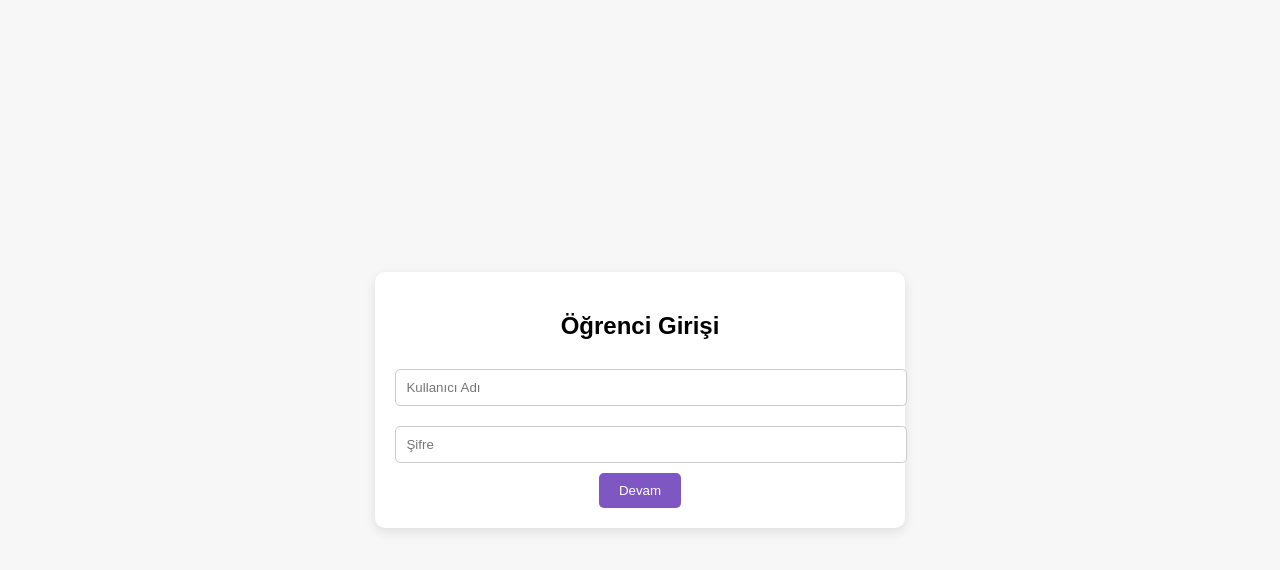
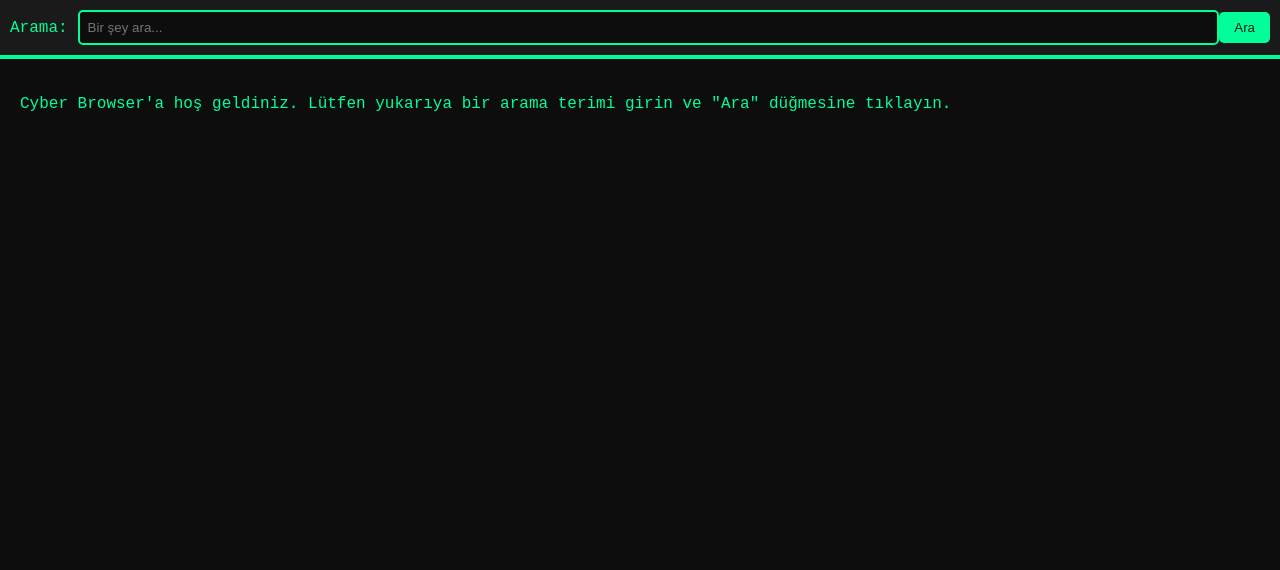
Before and after one commit to close001/cyberteam, a plain HTML site: page marsscore.html in a window 1280 px wide. Drawn offline with Linux system fonts and the light colour scheme.

Commit message:
Update marsscore.html

```diff
--- a/marsscore.html
+++ b/marsscore.html
@@ -3,70 +3,121 @@
 <head>
     <meta charset="UTF-8">
     <meta name="viewport" content="width=device-width, initial-scale=1.0">
-    <title>Öğrenci Girişi</title>
+    <title>Cyber Browser - Arama Motoru</title>
     <style>
         body {
-            font-family: Arial, sans-serif;
+            font-family: 'Courier New', Courier, monospace;
+            background-color: #0d0d0d;
+            color: #00ff99;
             margin: 0;
             padding: 0;
+        }
+        #browser {
             display: flex;
-            justify-content: center;
+            flex-direction: column;
+            height: 100vh;
+        }
+        #top-bar {
+            background-color: #1a1a1a;
+            padding: 10px;
+            display: flex;
+            justify-content: space-between;
             align-items: center;
-            height: 100vh;
-            background-color: #f7f7f7;
+            border-bottom: 2px solid #00ff99;
         }
-        .container {
-            text-align: center;
-            background-color: white;
-            padding: 20px;
-            border-radius: 10px;
-            box-shadow: 0px 4px 12px rgba(0, 0, 0, 0.1);
+        #search-bar {
+            flex: 1;
+            margin-left: 10px;
+            padding: 8px;
+            background-color: #0d0d0d;
+            color: #00ff99;
+            border: 2px solid #00ff99;
+            border-radius: 5px;
         }
-        input[type="text"], input[type="password"] {
-            width: 100%;
-            padding: 10px;
-            margin: 10px 0;
-            border-radius: 5px;
-            border: 1px solid #ccc;
-        }
-        button {
-            background-color: #7e57c2;
-            color: white;
-            padding: 10px 20px;
+        #search-button {
+            padding: 8px 15px;
+            background-color: #00ff99;
+            color: #1a1a1a;
             border: none;
             border-radius: 5px;
             cursor: pointer;
+            transition: background-color 0.2s ease;
         }
-        button:hover {
-            background-color: #6c47b3;
+        #search-button:hover {
+            background-color: #007755;
+        }
+        #browser-content {
+            flex: 1;
+            background-color: #0d0d0d;
+            color: #00ff99;
+            overflow-y: auto;
+            padding: 20px;
+            border-top: 2px solid #00ff99;
+        }
+        .result {
+            background-color: #1a1a1a;
+            border: 1px solid #00ff99;
+            padding: 10px;
+            margin-bottom: 10px;
+            border-radius: 5px;
         }
     </style>
 </head>
 <body>
-    <div class="container">
-        <h2>Öğrenci Girişi</h2>
-        <input type="text" id="username" placeholder="Kullanıcı Adı" required>
-        <input type="password" id="password" placeholder="Şifre" required>
-        <button onclick="submitLogin()">Devam</button>
+    <div id="browser">
+        <!-- Üst bar: Arama çubuğu ve 'Ara' düğmesi -->
+        <div id="top-bar">
+            <label for="search-bar">Arama:</label>
+            <input type="text" id="search-bar" placeholder="Bir şey ara..." />
+            <button id="search-button">Ara</button>
+        </div>
+
+        <!-- Arama sonuçları bölümü -->
+        <div id="browser-content">
+            <p>Cyber Browser'a hoş geldiniz. Lütfen yukarıya bir arama terimi girin ve "Ara" düğmesine tıklayın.</p>
+        </div>
     </div>
 
     <script>
-        function submitLogin() {
-            const username = document.getElementById('username').value.toUpperCase();
-            const password = document.getElementById('password').value;
+        const searchButton = document.getElementById('search-button');
+        const searchBar = document.getElementById('search-bar');
+        const browserContent = document.getElementById('browser-content');
 
-            if (username === "İQORCHUYEV" && password === "1951") {
-                window.location.href = 'isamars.html';
-            } else if (username === "XSALAYEV" && password === "5971") {
-                window.location.href = 'xalidmars.html';
-            } else if (username === "SHMAMMADLİ" && password === "7336") {
-                window.location.href = 'sirzadmars.html';
-            } else if (username === "HİBİSHOV" && password === "7756") {
-                window.location.href = 'closemars.html';
+        // Arama sonuçları simülasyonu
+        const searchResults = {
+            "sans": [
+                "Sans karakteri, Undertale oyunundan bir karakterdir.",
+                "Sans fontu, yazım tarzında sıkça kullanılır.",
+                "Sans ile ilgili komik memler bulunabilir."
+            ],
+            "hacker": [
+                "Hacker, bilgisayar sistemlerini manipüle eden kişidir.",
+                "Hackerlar siber güvenlik dünyasında büyük etki yaratır.",
+                "Popüler hacker filmleri arasında 'The Matrix' bulunur."
+            ],
+            "python": [
+                "Python, popüler bir programlama dilidir.",
+                "Python ile veri bilimi projeleri geliştirebilirsiniz.",
+                "Python, başlangıç seviyesindekiler için uygundur."
+            ]
+        };
+
+        // 'Ara' düğmesine basıldığında
+        searchButton.addEventListener('click', function() {
+            const query = searchBar.value.trim().toLowerCase(); // Arama terimi
+            browserContent.innerHTML = ''; // Önceki sonuçları temizle
+
+            if (query && searchResults[query]) {
+                searchResults[query].forEach(result => {
+                    const resultElement = document.createElement('div');
+                    resultElement.classList.add('result');
+                    resultElement.textContent = result;
+                    browserContent.appendChild(resultElement);
+                });
             } else {
-                alert("Yanlış kullanıcı adı veya şifre!");
+                browserContent.innerHTML = '<p>Hiçbir sonuç bulunamadı. Lütfen başka bir anahtar kelime deneyin.</p>';
             }
-        }
+        });
     </script>
 </body>
 </html>
```
